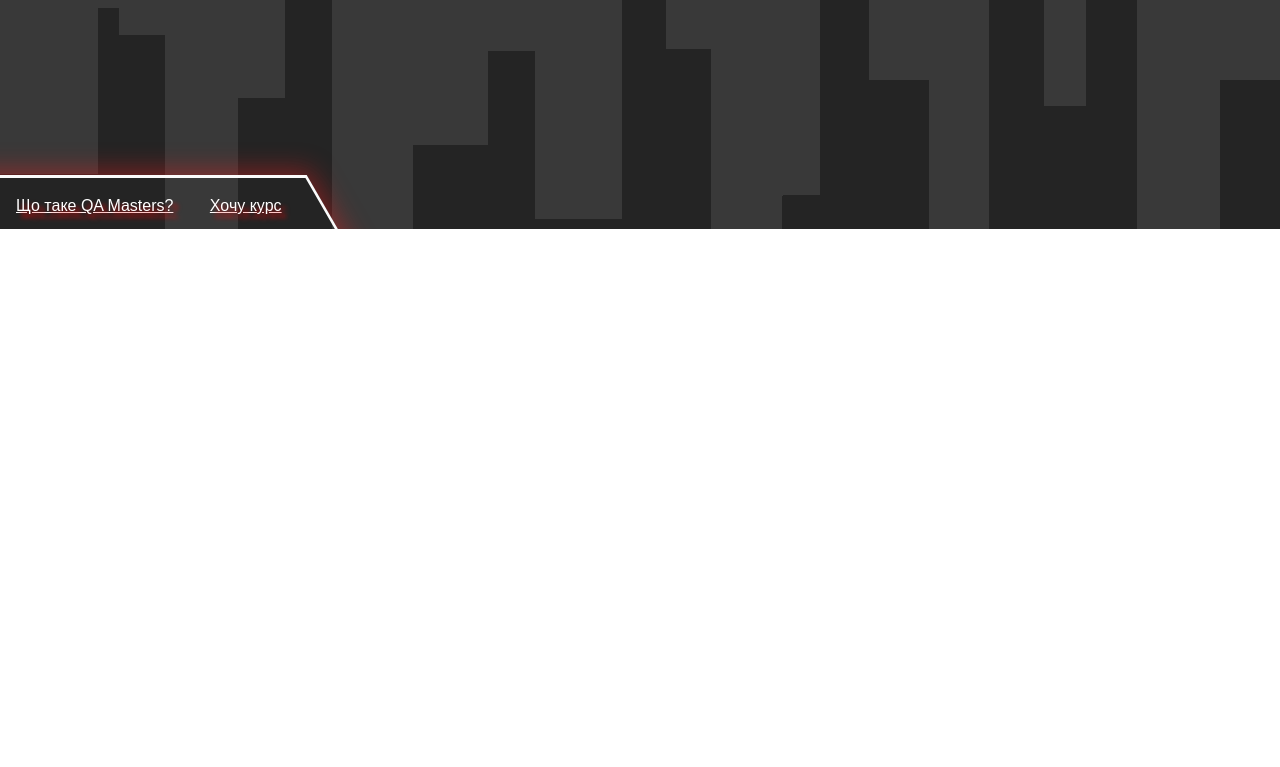
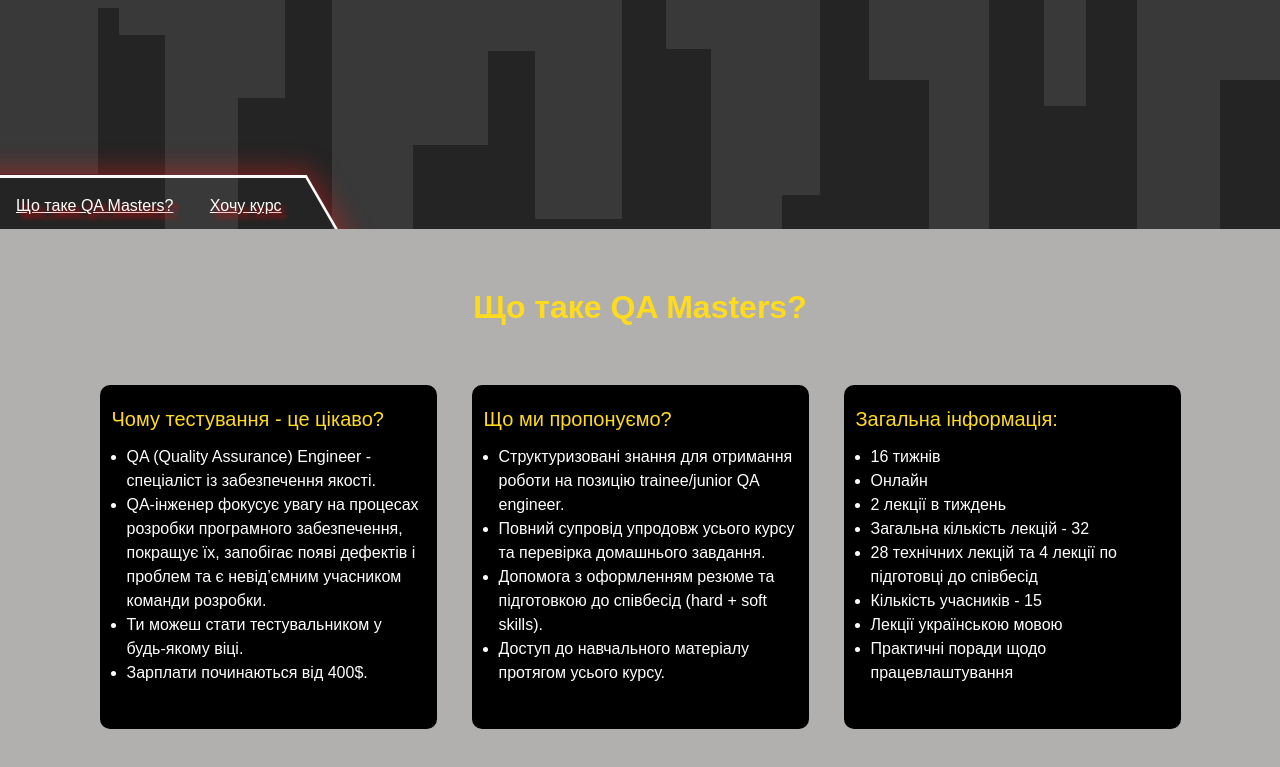
Before and after one commit to HellishGuardian/qa-masters, a plain HTML site: page index.html in a window 1280 px wide. Shown: the part 571-1338 px from the top of the page. Before the commit the page ends 800 px from the top, so only its background shows below. Drawn offline with nearby package versions, Linux system fonts and the light colour scheme.

Commit message:
Completed description

```diff
--- a/index.html
+++ b/index.html
@@ -12,8 +12,7 @@
 </head>
 
 <body>
-
-    <head>
+    <header>
         <div class="banner w-100 overflow-hidden d-flex flex-column justify-content-between">
             <div class="head-name d-flex align-self-end">
                 <h1 class="name">QA Masters</h1>
@@ -27,12 +26,52 @@
             </div>
             <div class="head-links">
                 <div class="links align-self-start">
-                    <a class="d-inline-block link px-3 py-2" href="#">Що таке QA Masters?</a>
+                    <a class="d-inline-block link px-3 py-2" href="#description-container">Що таке QA Masters?</a>
                     <a class="d-inline-block link px-3 py-2" href="#">Хочу курс</a>
                 </div>
             </div>
         </div>
-    </head>
+    </header>
+    <main>
+        <div class="container-fluid description-container" id="description-container">
+            <div class="container">
+                <h2 class="text-center description-header pt-3 pt-md-5">Що таке QA Masters?</h2>
+                <article class="all-descriptions d-flex flex-wrap justify-content-evenly">
+                    <article class="description container my-md-5 my-4">
+                        <h2 class="desc-name mt-4">Чому тестування - це цікаво?</h2>
+                        <ul class="mt-3">
+                            <li>QA (Quality Assurance) Engineer - спеціаліст із забезпечення якості.</li>
+                            <li>QA-інженер фокусує увагу на процесах розробки програмного забезпечення, покращує їх, запобігає появі дефектів і проблем та є невід’ємним учасником команди розробки.</li>
+                            <li>Ти можеш стати тестувальником у будь-якому віці.</li>
+                            <li>Зарплати починаються від 400$.</li>
+                        </ul>
+                    </article>
+                    <article class="description container my-md-5 my-4">
+                        <h2 class="desc-name mt-4">Що ми пропонуємо?</h2>
+                        <ul class="mt-3">
+                            <li>Структуризовані знання для отримання роботи на позицію trainee/junior QA engineer.</li>
+                            <li>Повний супровід упродовж усього курсу та перевірка домашнього завдання.</li>
+                            <li>Допомога з оформленням резюме та підготовкою до співбесід (hard + soft skills). </li>
+                            <li>Доступ до навчального матеріалу протягом усього курсу.</li>
+                        </ul>
+                    </article>
+                    <article class="description container my-md-5 my-4">
+                        <h2 class="desc-name mt-4">Загальна інформація:</h2>
+                        <ul class="mt-3">
+                            <li>16 тижнів </li>
+                            <li>Онлайн</li>
+                            <li>2 лекції в тиждень</li>
+                            <li>Загальна кількість лекцій - 32</li>
+                            <li>28 технічних лекцій та 4 лекції по підготовці до співбесід</li>
+                            <li>Кількість учасників - 15</li>
+                            <li>Лекції українською мовою</li>
+                            <li>Практичні поради щодо працевлаштування</li>
+                        </ul>
+                    </article>
+                </article>
+            </div>
+        </div>
+    </main>
 </body>
 
 </html>
--- a/styles/styles.scss
+++ b/styles/styles.scss
@@ -150,3 +150,33 @@ table {
         }
     }
 }
+
+// DESCRIPTION
+.description-container {
+    background-color: #b2afaf;
+
+    .description-header {
+        font-family: 'Poppins', sans-serif;
+        font-weight: bold;
+        font-size: 32px;
+        line-height: 60px;
+        color: #FFDB1E;
+    }
+
+    .description {
+        background-color: black;
+        width: 337px;
+        height: 344px;
+        border-radius: 10px;
+        .desc-name {
+            font-size: 20px;
+            color: #FFDB1E;
+        }
+        ul {
+            list-style-type: disc;
+            color: white;
+            padding-left: 15px;
+            line-height: 1.5;
+        }
+    }
+}
```
Also changed, not shown: styles/styles.css, 1 other file.
